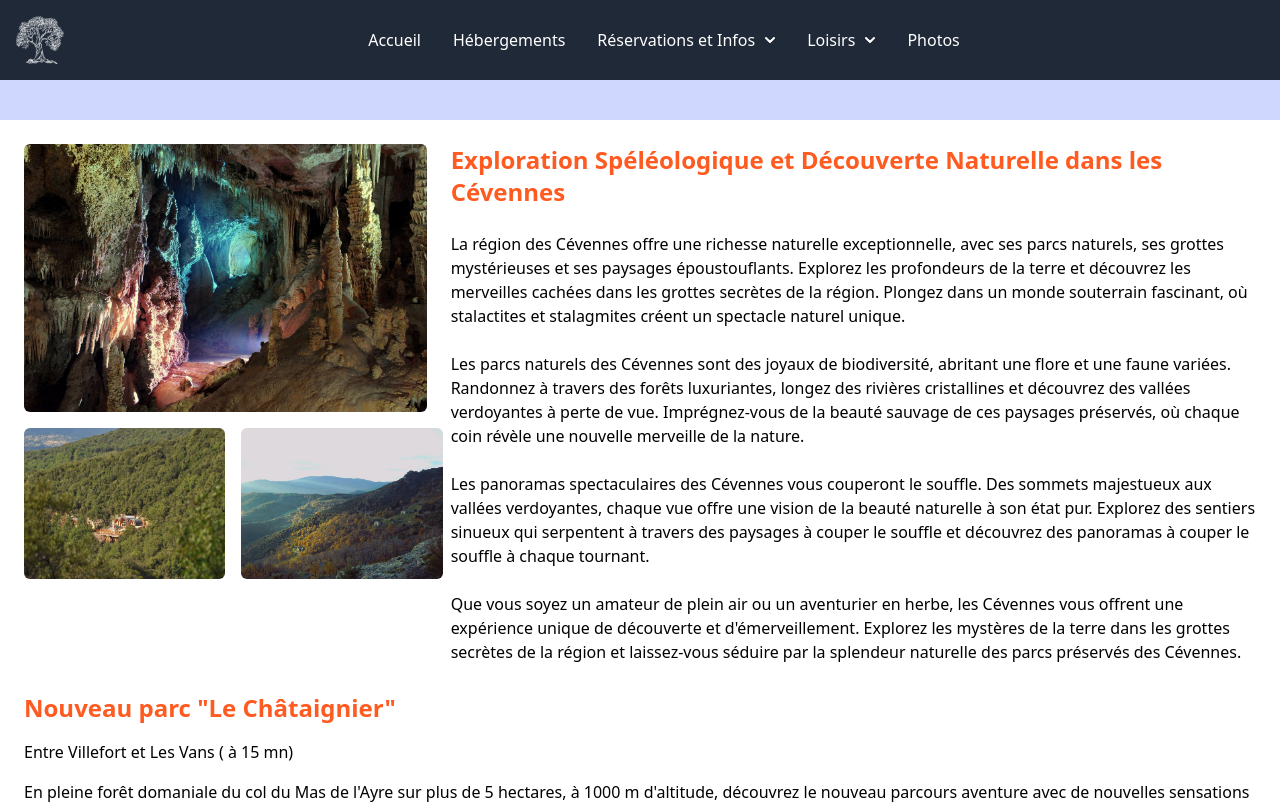
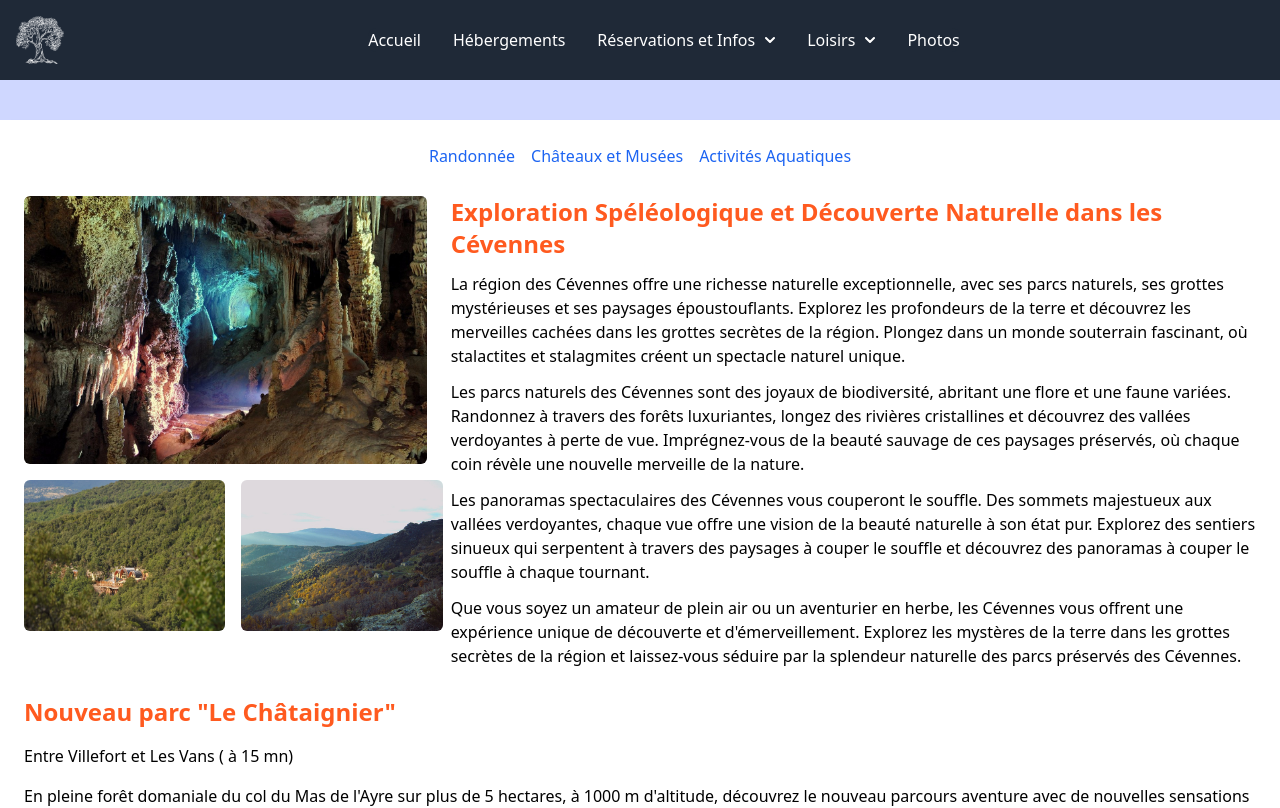
Before and after one commit to Yunjidev/mas_des_sources, a React (Vite) app: page /parc-grotte in a window 1280 px wide. Shown: the top 808 px of the page. Built offline with nearby package versions, Linux system fonts and the light colour scheme.

Commit message:
maj activite

```diff
--- a/src/Components/HomeCard/HomeCard.jsx
+++ b/src/Components/HomeCard/HomeCard.jsx
@@ -18,7 +18,7 @@ const Cards = () => {
         image={Imgcard2}
         title="Les Loisirs"
         text="Explorez notre région et découvrez les loisirs."
-        link="/environs"
+        link="/randonnée"
       />
       <Card
         image={Imgcard3}
--- a/src/Components/LoisirsCards/Aquatique.jsx
+++ b/src/Components/LoisirsCards/Aquatique.jsx
@@ -1,5 +1,6 @@
 /* eslint-disable react/no-unescaped-entities */
 import { useState } from 'react';
+import { Link } from 'react-router-dom';
 import VerticalImage from '../../assets/Loisirs/Aquatique/aqua1.jpg';
 import SquareImage1 from '../../assets/Loisirs/Aquatique/aqua4.jpg';
 import SquareImage2 from '../../assets/Loisirs/Aquatique/aqua3.jpg';
@@ -20,6 +21,13 @@ const Aquatique = () => {
 
   return (
     <div className="max-w-7xl mx-auto bg-white shadow-lg p-6 flex flex-col gap-7 mb-10 mt-10">
+      <div className="flex flex-col gap-4">
+        <div className="flex gap-4 justify-center">
+          <Link to="/randonnée" className="text-blue-600 hover:text-blue-800 visited:text-blue-700">Randonnée</Link>
+          <Link to="/chateaux-musées" className="text-blue-600 hover:text-blue-800 visited:text-blue-700">Châteaux et Musées</Link>
+          <Link to="/parc-grotte" className="text-blue-600 hover:text-blue-800 visited:text-blue-700">Parcs et Grottes</Link>
+        </div>
+      </div>
       <div className="flex flex-col md:flex-row gap-6">
         <div className="w-full md:w-1/3 flex flex-col gap-4">
           <img src={VerticalImage} alt="Vertical" className="w-full h-auto rounded-md cursor-pointer" onClick={() => openPopup(VerticalImage)} />
--- a/src/Components/LoisirsCards/Chateaux.jsx
+++ b/src/Components/LoisirsCards/Chateaux.jsx
@@ -3,6 +3,7 @@ import { useState } from 'react';
 import VerticalImage from '../../assets/Loisirs/Chateaux/chateau1.png';
 import SquareImage1 from '../../assets/Loisirs/Chateaux/chateau2.png';
 import SquareImage2 from '../../assets/Loisirs/Chateaux/chateau3.jpg';
+import { Link } from 'react-router-dom';
 
 const LoisirsCard = () => {
   const [isOpen, setIsOpen] = useState(false);
@@ -20,6 +21,13 @@ const LoisirsCard = () => {
 
   return (
     <div className="max-w-7xl mx-auto bg-white shadow-lg p-6 flex flex-col gap-7 mb-10 mt-10">
+      <div className="flex flex-col gap-4">
+        <div className="flex gap-4 justify-center">
+          <Link to="/randonnée" className="text-blue-600 hover:text-blue-800 visited:text-blue-700">Randonnée</Link>
+          <Link to="/activités-aquatique" className="text-blue-600 hover:text-blue-800 visited:text-blue-700">Activités Aquatiques</Link>
+          <Link to="/parc-grotte" className="text-blue-600 hover:text-blue-800 visited:text-blue-700">Parcs et Grottes</Link>
+        </div>
+      </div>
       <div className="flex flex-col md:flex-row gap-6">
         <div className="w-full md:w-1/3 flex flex-col gap-4">
           <img src={VerticalImage} alt="Vertical" className="w-full h-auto rounded-md cursor-pointer" onClick={() => openPopup(VerticalImage)} />
--- a/src/Components/LoisirsCards/ParcGrotte.jsx
+++ b/src/Components/LoisirsCards/ParcGrotte.jsx
@@ -3,6 +3,7 @@ import { useState } from 'react';
 import VerticalImage from '../../assets/Loisirs/ParcGrotte/grotte1.jpg';
 import SquareImage1 from '../../assets/Loisirs/ParcGrotte/grotte2.jpg';
 import SquareImage2 from '../../assets/Loisirs/ParcGrotte/grotte3.jpg';
+import { Link } from 'react-router-dom';
 
 const ParcGrotte = () => {
   const [isOpen, setIsOpen] = useState(false);
@@ -20,6 +21,13 @@ const ParcGrotte = () => {
 
   return (
     <div className="max-w-7xl mx-auto bg-white shadow-lg p-6 flex flex-col gap-7 mb-10 mt-10">
+      <div className="flex flex-col gap-4">
+        <div className="flex gap-4 justify-center">
+          <Link to="/randonnée" className="text-blue-600 hover:text-blue-800 visited:text-blue-700">Randonnée</Link>
+          <Link to="/chateaux-musées" className="text-blue-600 hover:text-blue-800 visited:text-blue-700">Châteaux et Musées</Link>
+          <Link to="/activités-aquatique" className="text-blue-600 hover:text-blue-800 visited:text-blue-700">Activités Aquatiques</Link>
+        </div>
+      </div>
       <div className="flex flex-col md:flex-row gap-6">
         <div className="w-full md:w-1/3 flex flex-col gap-4">
           <img src={VerticalImage} alt="Vertical" className="w-full h-auto rounded-md cursor-pointer" onClick={() => openPopup(VerticalImage)} />
@@ -28,13 +36,12 @@ const ParcGrotte = () => {
             <img src={SquareImage2} alt="Square2" className="w-1/2 h-auto rounded-md cursor-pointer" onClick={() => openPopup(SquareImage2)} />
           </div>
         </div>
-        <div className="w-full md:w-2/3 flex flex-col gap-6">
+        <div className="w-full md:w-2/3 flex flex-col gap-3">
         <h2 className="text-2xl font-bold text-orange-500">Exploration Spéléologique et Découverte Naturelle dans les Cévennes</h2>
-<p>La région des Cévennes offre une richesse naturelle exceptionnelle, avec ses parcs naturels, ses grottes mystérieuses et ses paysages époustouflants. Explorez les profondeurs de la terre et découvrez les merveilles cachées dans les grottes secrètes de la région. Plongez dans un monde souterrain fascinant, où stalactites et stalagmites créent un spectacle naturel unique.</p>
-<p>Les parcs naturels des Cévennes sont des joyaux de biodiversité, abritant une flore et une faune variées. Randonnez à travers des forêts luxuriantes, longez des rivières cristallines et découvrez des vallées verdoyantes à perte de vue. Imprégnez-vous de la beauté sauvage de ces paysages préservés, où chaque coin révèle une nouvelle merveille de la nature.</p>
-<p>Les panoramas spectaculaires des Cévennes vous couperont le souffle. Des sommets majestueux aux vallées verdoyantes, chaque vue offre une vision de la beauté naturelle à son état pur. Explorez des sentiers sinueux qui serpentent à travers des paysages à couper le souffle et découvrez des panoramas à couper le souffle à chaque tournant.</p>
-<p>Que vous soyez un amateur de plein air ou un aventurier en herbe, les Cévennes vous offrent une expérience unique de découverte et d'émerveillement. Explorez les mystères de la terre dans les grottes secrètes de la région et laissez-vous séduire par la splendeur naturelle des parcs préservés des Cévennes.</p>
-
+          <p>La région des Cévennes offre une richesse naturelle exceptionnelle, avec ses parcs naturels, ses grottes mystérieuses et ses paysages époustouflants. Explorez les profondeurs de la terre et découvrez les merveilles cachées dans les grottes secrètes de la région. Plongez dans un monde souterrain fascinant, où stalactites et stalagmites créent un spectacle naturel unique.</p>
+          <p>Les parcs naturels des Cévennes sont des joyaux de biodiversité, abritant une flore et une faune variées. Randonnez à travers des forêts luxuriantes, longez des rivières cristallines et découvrez des vallées verdoyantes à perte de vue. Imprégnez-vous de la beauté sauvage de ces paysages préservés, où chaque coin révèle une nouvelle merveille de la nature.</p>
+          <p>Les panoramas spectaculaires des Cévennes vous couperont le souffle. Des sommets majestueux aux vallées verdoyantes, chaque vue offre une vision de la beauté naturelle à son état pur. Explorez des sentiers sinueux qui serpentent à travers des paysages à couper le souffle et découvrez des panoramas à couper le souffle à chaque tournant.</p>
+          <p>Que vous soyez un amateur de plein air ou un aventurier en herbe, les Cévennes vous offrent une expérience unique de découverte et d'émerveillement. Explorez les mystères de la terre dans les grottes secrètes de la région et laissez-vous séduire par la splendeur naturelle des parcs préservés des Cévennes.</p>
         </div>
       </div>
       <div className="flex flex-col gap-4">
--- a/src/Components/LoisirsCards/Rando.jsx
+++ b/src/Components/LoisirsCards/Rando.jsx
@@ -3,6 +3,7 @@ import { useState } from 'react';
 import VerticalImage from '../../assets/Loisirs/Rando/rando1.jpg';
 import SquareImage1 from '../../assets/Loisirs/Rando/rando2.jpg';
 import SquareImage2 from '../../assets/Loisirs/Rando/rando3.jpg';
+import { Link } from 'react-router-dom';
 
 const LoisirsCard = () => {
   const [isOpen, setIsOpen] = useState(false);
@@ -20,6 +21,13 @@ const LoisirsCard = () => {
 
   return (
     <div className="max-w-7xl mx-auto bg-white shadow-lg p-6 flex flex-col gap-7 mb-10 mt-10">
+      <div className="flex flex-col gap-4">
+        <div className="flex gap-4 justify-center">
+          <Link to="/activités-aquatique" className="text-blue-600 hover:text-blue-800 visited:text-blue-700">Activités Aquatiques</Link>
+          <Link to="/chateaux-musées" className="text-blue-600 hover:text-blue-800 visited:text-blue-700">Châteaux et Musées</Link>
+          <Link to="/parc-grotte" className="text-blue-600 hover:text-blue-800 visited:text-blue-700">Parcs et Grottes</Link>
+        </div>
+      </div>
       <div className="flex flex-col md:flex-row gap-6">
         <div className="w-full md:w-1/3 flex flex-col gap-4">
           <img src={VerticalImage} alt="Vertical" className="w-full h-auto rounded-md cursor-pointer" onClick={() => openPopup(VerticalImage)} />
```
Lines whose indentation alone changed are shown as unchanged.
